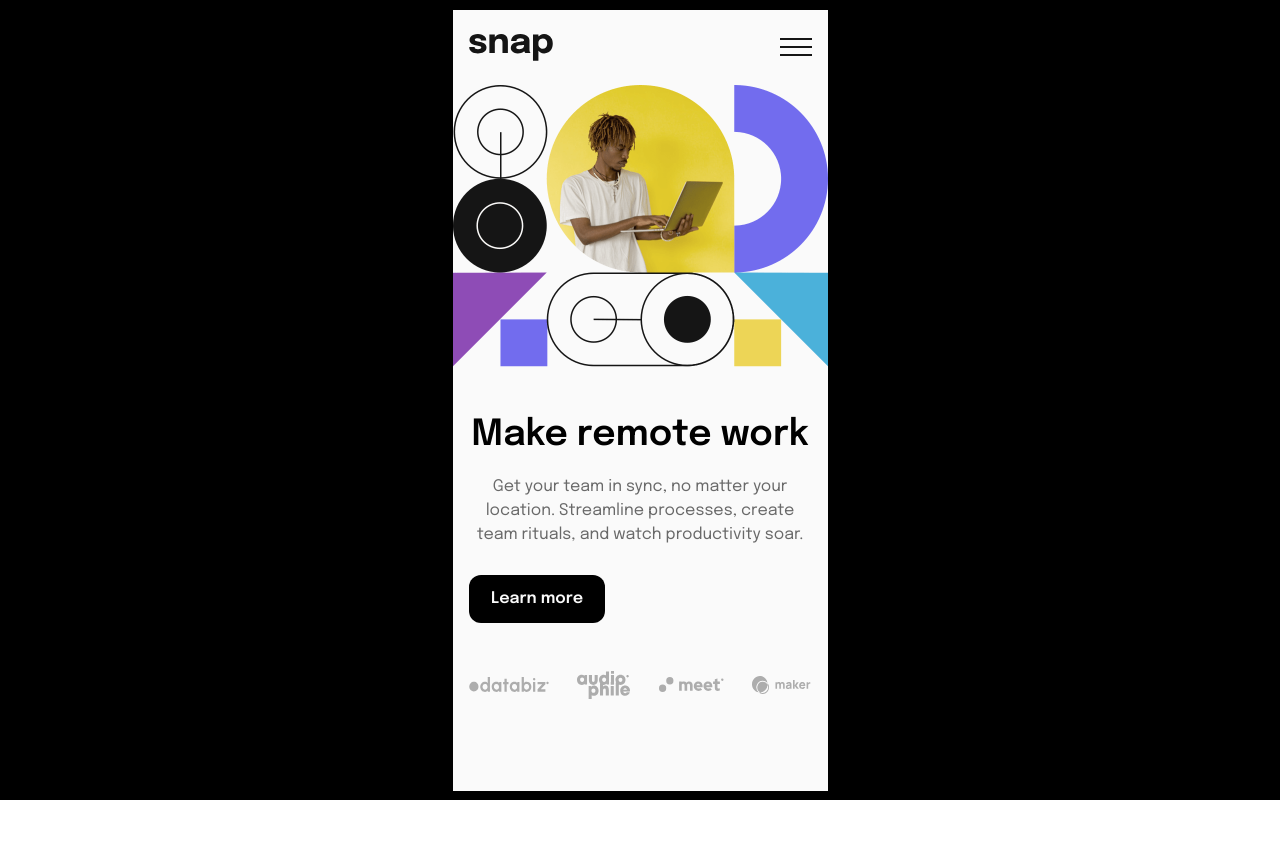
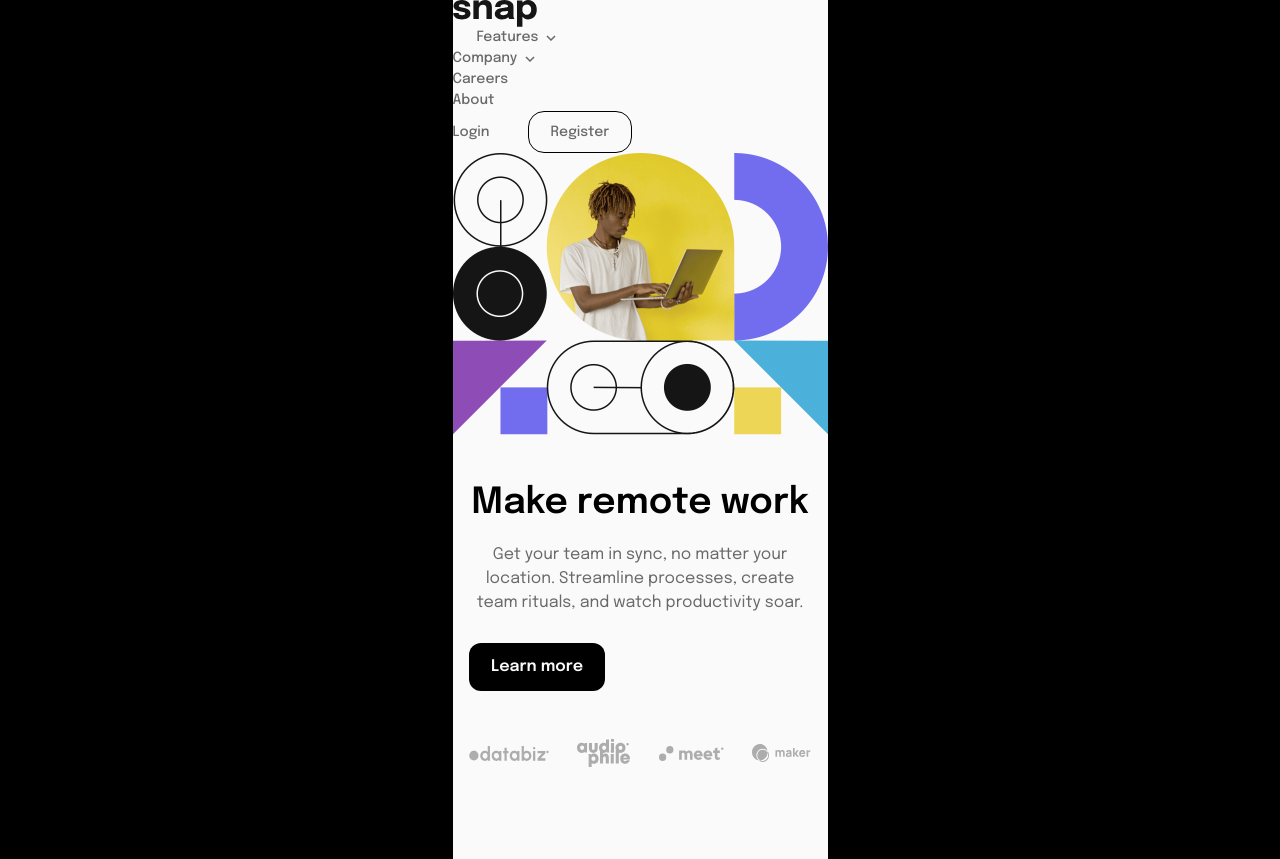
Before and after one commit to shaversj/intro-section-with-dropdown-navigation-main, a React (Vite) app: page / in a window 1280 px wide. Before the commit the page ends 800 px from the top, so only its background shows below. Built offline with nearby package versions, Linux system fonts and the light colour scheme.

Commit message:
Desktop nav bar

```diff
--- a/src/App.jsx
+++ b/src/App.jsx
@@ -6,10 +6,17 @@ import heroMobile from '/src/assets/images/image-hero-mobile.png'
 import heroDesktop from '/src/assets/images/image-hero-desktop.png'
 import logo from '/src/assets/images/logo.svg'
 import menu from '/src/assets/images/icon-menu.svg'
-
+import arrowDown from '/src/assets/images/icon-arrow-down.svg'
+import arrowUp from '/src/assets/images/icon-arrow-up.svg'
+import iconTodo from '/src/assets/images/icon-todo.svg'
+import iconCalendar from '/src/assets/images/icon-calendar.svg'
+import iconReminder from '/src/assets/images/icon-reminders.svg'
+import iconPlanning from '/src/assets/images/icon-planning.svg'
+import {useState} from "react";
 
 function App() {
-
+  const [isFeatureMenuOpen, setIsFeatureMenuOpen] = useState(false)
+  const [isCompanyMenuOpen, setIsCompanyMenuOpen] = useState(false)
 
   return (
     <>
@@ -29,26 +36,137 @@ function App() {
           {/*  </nav>*/}
           {/*</header>*/}
 
-          <header>
-            <div className={"flex items-center justify-between px-4 py-6"}>
-              <img src={logo} alt={"Snap Logo"}/>
-              <img src={menu} alt={"Snap Logo"}/>
-            </div>
-            <nav>
+          <header className={"lg:px-[40px] lg:py-[24px] lg:flex lg:items-center"}>
+            {/*<div className={"flex items-center justify-between px-4 py-6"}>*/}
+            {/*  <img src={logo} alt={"Snap Logo"}/>*/}
+            {/*  <img src={menu} alt={"Snap Logo"}/>*/}
+            {/*</div>*/}
+            {/*<img src={logo} alt={"Snap Logo"}/>*/}
+            <nav className={"lg:flex gap-x-[2.4rem] items-start"}>
+              <img className={""} src={logo} alt={"Snap Logo"}/>
+              <div className={"pl-[1.5rem]"}>
+                <button className={"group flex items-center space-x-2 "}
+                        onClick={() => setIsFeatureMenuOpen(!isFeatureMenuOpen)}>
+                  <span className={"text-medium-gray font-medium hover:text-black text-[14px]"}>Features</span>
+                  <svg className={"relative stroke-medium-gray group-hover:stroke-black"} width="10" height="6"
+                       xmlns="http://www.w3.org/2000/svg">
+                    <path strokeWidth="1.5" fill="none" d="m1 1 4 4 4-4"/>
+                  </svg>
+                </button>
+
+                {isFeatureMenuOpen &&
+                    (
+                        <>
+                          <div
+                              className={"absolute left-[43rem] top-[17.5rem] bg-white rounded-2xl drop-shadow-2xl px-5 py-5 space-y-2 text-[14px] text-medium-gray"}>
+                            <div className={"flex justify-start items-center space-x-4"}>
+                              <img className={"scale-100 w-[16px] h-[16px]"} src={iconTodo} alt={""}/>
+                              <a className={" "} href={""}>Todo List</a>
+                            </div>
+
+                            <div className={"flex justify-start items-center space-x-4"}>
+                              <img className={"scale-100 w-[16px] h-[16px]"} src={iconCalendar} alt={""}/>
+                              <a className={""} href={""}>Calendar</a>
+                            </div>
+
+                            <div className={"flex justify-start items-center space-x-4"}>
+                              <img className={"scale-100 w-[16px] h-[16px]"} src={iconReminder} alt={""}/>
+                              <a className={""} href={""}>Reminders</a>
+                            </div>
+
+                            <div className={"flex justify-start items-center space-x-4"}>
+                              <img className={"scale-100 w-[16px] h-[16px]"} src={iconPlanning} alt={""}/>
+                              <a className={""} href={""}>Planning</a>
+                            </div>
+
+                          </div>
+                        </>
+                    )}
+              </div>
+
+
+              <div>
+                <button className={"group flex items-center space-x-2 relative"}
+                        onClick={() => setIsCompanyMenuOpen(!isCompanyMenuOpen)}>
+                  <span className={"text-medium-gray font-medium hover:text-black text-[14px]"}>Company</span>
+                  <svg className={"stroke-medium-gray group-hover:stroke-black"} width="10" height="6"
+                       xmlns="http://www.w3.org/2000/svg">
+                    <path strokeWidth="1.5" fill="none" d="m1 1 4 4 4-4"/>
+                  </svg>
+                </button>
+
+                {isCompanyMenuOpen &&
+                    (
+                        <>
+                          <div
+                              className={"absolute bg-white rounded-2xl drop-shadow-2xl px-5 py-5 space-y-2 text-[14px] text-medium-gray"}>
+
+
+                            <div className={"flex justify-start items-center"}>
+
+                              <a className={""} href={""}>History</a>
+                            </div>
+
+                            <div className={"flex justify-start items-center"}>
+
+                              <a className={""} href={""}>Our Team</a>
+                            </div>
+
+                            <div className={"flex justify-start items-center"}>
+
+                              <a className={""} href={""}>Blog</a>
+                            </div>
+
+                          </div>
+                        </>
+                    )}
+
+              </div>
+
+              <div>
+                <button className={"group flex items-center space-x-2 relative"}>
+                  <span className={"text-medium-gray font-medium hover:text-black text-[14px]"}>Careers</span>
+                </button>
+              </div>
+
+              <div>
+                <button className={"group flex items-center space-x-2 relative"}>
+                  <span className={"text-medium-gray font-medium hover:text-black text-[14px]"}>About</span>
+                </button>
+              </div>
+
+
 
             </nav>
+            <div className={"ml-auto flex items-center gap-x-[2.4rem]"}>
+              <div>
+                <button className={"group flex items-center space-x-2 relative"}>
+                  <span className={"text-medium-gray font-medium hover:text-black text-[14px]"}>Login</span>
+                </button>
+              </div>
+
+              <div className={""}>
+                <button
+                    className={"rounded-2xl hover:border-2 px-[1.35rem] py-[0.6rem] border border-black flex items-center space-x-2 relative"}>
+                  <span className={"text-medium-gray font-medium hover:text-black text-[14px]"}>Register</span>
+                </button>
+
+              </div>
+            </div>
+
           </header>
 
 
-          <main className={"lg:flex lg:pl-[170px] lg:pr-[128px] lg:gap-36"}>
-            <picture className={"lg:basis-1/2 lg:order-2"}>
-              <source className={""} srcSet={heroDesktop} media={"(min-width: 1440px)"} />
-              <img className={"lg:w-[485px] lg:h-[648px]"} src={heroMobile} alt={""}/>
+          <main className={"lg:flex lg:pl-[165px] lg:pr-[128px] lg:pt-[2.7rem]"}>
+            <picture className={"lg:basis-[50%] lg:order-2 lg:pl-[90px]"}>
+              <source className={""} srcSet={heroDesktop} media={"(min-width: 1440px)"}/>
+              <img className={"lg:w-[481px] lg:h-[641px]"} src={heroMobile} alt={""}/>
             </picture>
 
-            <div className={"lg:basis-1/2 px-4 lg:order-1 lg:px-0 lg:pt-14"}>
-              <h1 className={"text-center text-4xl font-semibold pt-12 lg:text-[75px] lg:leading-[4.8rem] lg:font-bold lg:text-left"}>Make remote work</h1>
-              <p className={"text-medium-gray text-center font-normal pt-5 lg:text-left lg:text-xl lg:pt-14"}>
+            <div className={"lg:basis-[50%] px-4 lg:order-1 lg:px-0 lg:pt-14"}>
+              <h1 className={"text-center text-4xl font-semibold pt-12 lg:text-[78.2px] lg:font-bold lg:leading-[5rem] lg:text-left lg:pr-12"}>Make
+                remote work</h1>
+              <p className={"text-medium-gray text-center font-normal pt-5 lg:text-left lg:text-[18.3px] lg:pt-12 lg:pr-24"}>
                 Get your team in sync, no matter your location. Streamline processes,
                 create team rituals, and watch productivity soar.
               </p>
@@ -59,7 +177,7 @@ function App() {
                 </button>
               </div>
 
-              <div className={"flex items-center space-x-5 pt-12 pb-[92px] lg:pt-[6.8rem] justify-between"}>
+              <div className={"flex items-center space-x-5 pt-12 pb-[92px] lg:pt-[6.4rem] justify-between lg:pr-24"}>
                 <img className={"w-[80px] h-[15px] lg:w-[115px] lg:h-[21px]"} src={databiz} alt={""}/>
                 <img className={"w-[53px] h-[28px] lg:w-[74px] lg:h-[38px]"} src={audiophile} alt={""}/>
                 <img className={"w-[65px] h-[15px] lg:w-[90px] lg:h-[22px]"} src={meet} alt={""}/>
```
